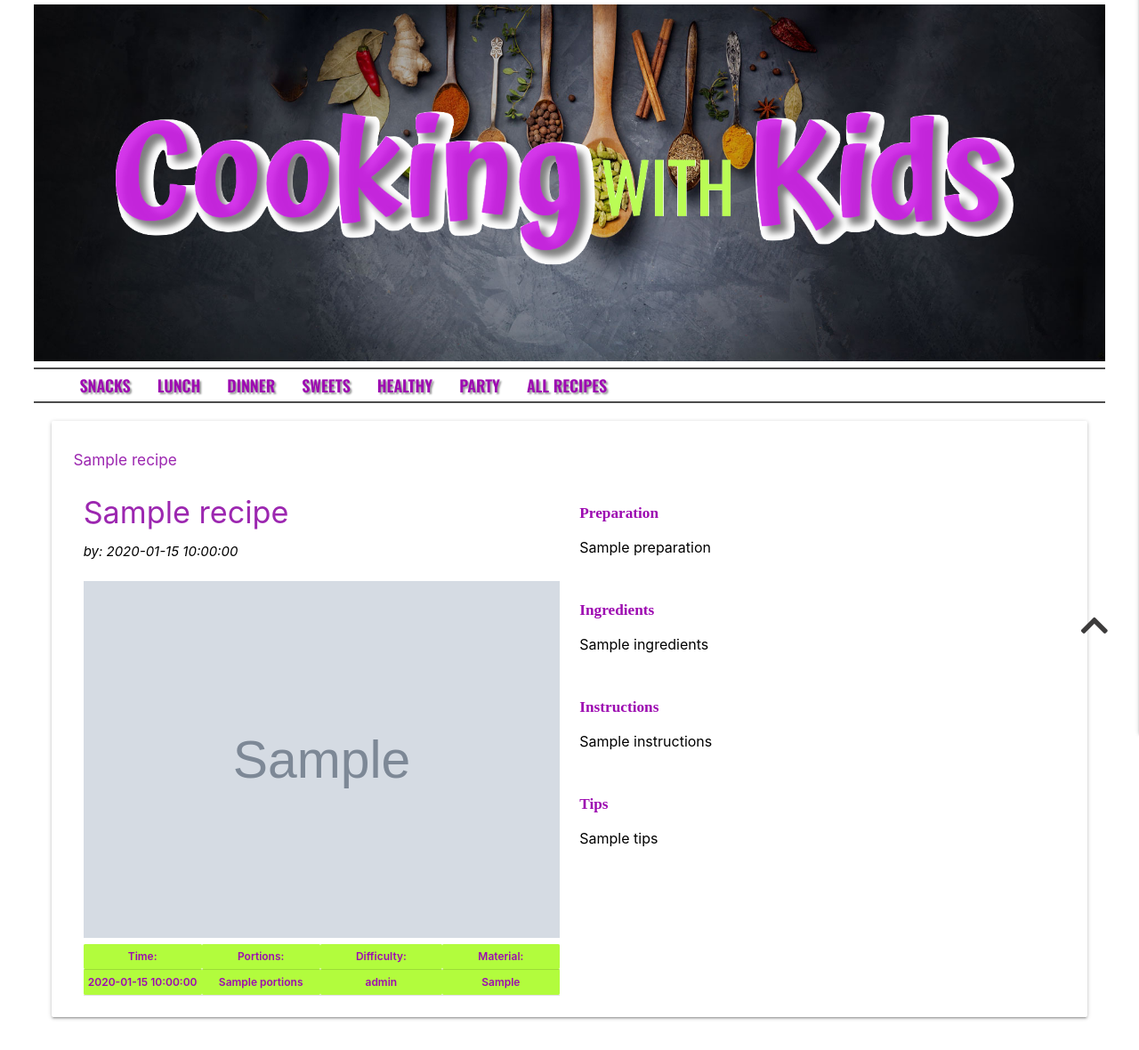
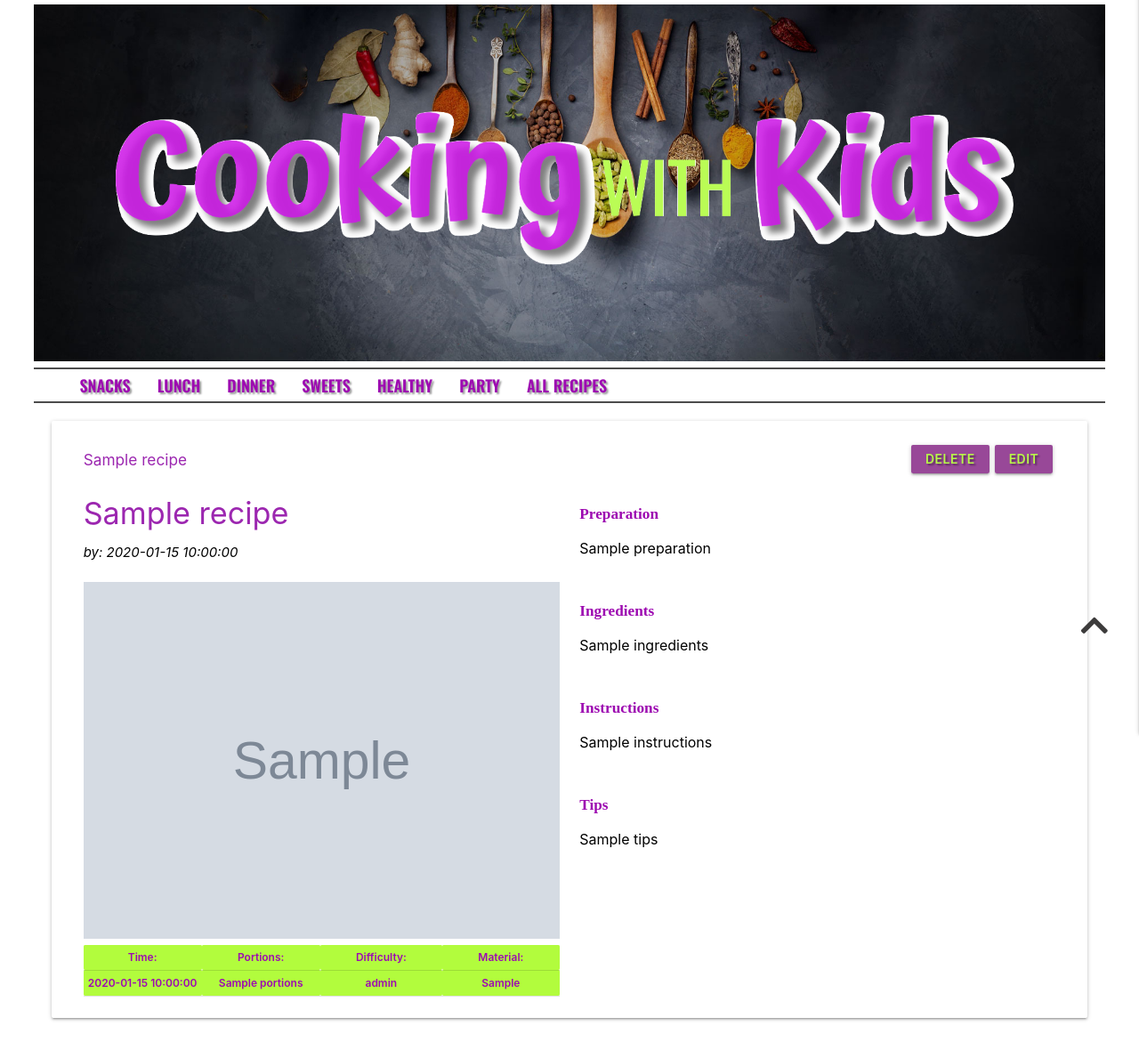
Before and after one commit to ElisabethCheston/KidsCooking, a Flask app: page /get_recipes in a window 1280 px wide. Shown: the part 36-1216 px from the top of the page at 89% size. Run offline with Flask 2, Linux system fonts and the light colour scheme; grey boxes marked "Sample" are stand-in pictures; a database or web service that is not in the repository returns one stand-in record (values such as "Sample title"); some libraries are stand-ins or nearby versions; some web fonts are replaced.

Commit message:
Create edit and delete buttons on recipes.

```diff
--- a/static/css/style.css
+++ b/static/css/style.css
@@ -147,7 +147,7 @@ button {
 /* CATEGORIES */
 
 .category-link {
-    color: #9d0ab1;
+    color: #a80dbd;
     font-family: "Atma";
     font-size: xx-large;
     background-color: rgba(250, 250, 250, 0.8);
@@ -205,6 +205,13 @@ td {
     font-weight: 400;
     font-size: 16px;
 }
+.editbutton {
+    background-color: rgba(114, 3, 114, 0.726);
+    margin: 3px;
+    color: rgba(184, 253, 71, 0.99);
+    font-weight: 600;
+    font-size: 14px;
+}
 
 /* FOOTER */
 
--- a/static/js/script.js
+++ b/static/js/script.js
@@ -5,7 +5,7 @@ $(document).ready(function () {
     $("select").formSelect();
     // $('select').material_select();
     $(".parallax").parallax();
-    $('.dropdown-trigger').dropdown();
+    // $('.dropdown-trigger').dropdown();
     // $(".fixed-action-btn").floatingActionButton();
     // $(".modal").modal();
 });
--- a/templates/recipes.html
+++ b/templates/recipes.html
@@ -4,12 +4,17 @@
 
 {% for recipes in recipes %}
 
-            <!-- Head banner -->
+<!-- Head banner -->
 
 <div class="row card-panel hoverable">
-    <h6 class="purple-text accent-3 left-align">{{ recipes.category_name }}</h6>
+    <h6 class="purple-text accent-3 left-align col s6">{{ recipes.category_name }}</h6>
 
-            <!-- Left column -->
+    <div class="col s6 text-shadow">
+        <a href="" class="btn-small editbutton right">Edit</a>
+        <a href="" class="btn-small editbutton right">Delete</a>
+    </div>
+
+    <!-- Left column -->
     <div class="col s12 m6 l6">
         <h4 class="purple-text accent-3 left-align">{{ recipes.title }}</h4>
         <p><em>by: {{ recipes.created_by }}</em></p>
@@ -39,7 +44,7 @@
         </div>
     </div>
 
-            <!-- Right column -->
+    <!-- Right column -->
     <div class="col s12 m6 l6">
         <br>
         <div class="recipe-info">
@@ -52,6 +57,7 @@
             <h6 class="recipe-header">Tips</h6>
             <p class="flow-text">{{ recipes.tips }}</p><br>
         </div>
+
     </div>
 </div>
 
```
